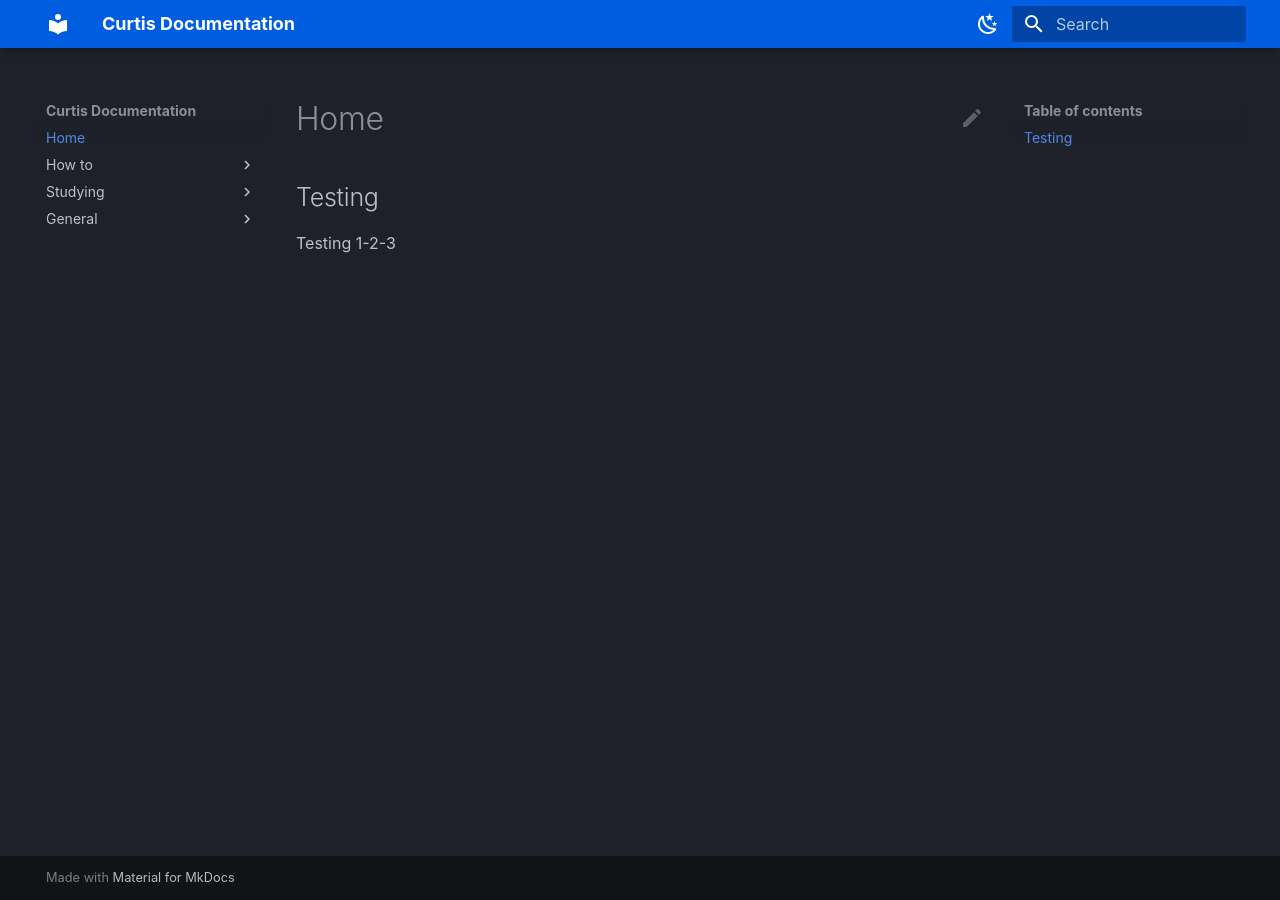
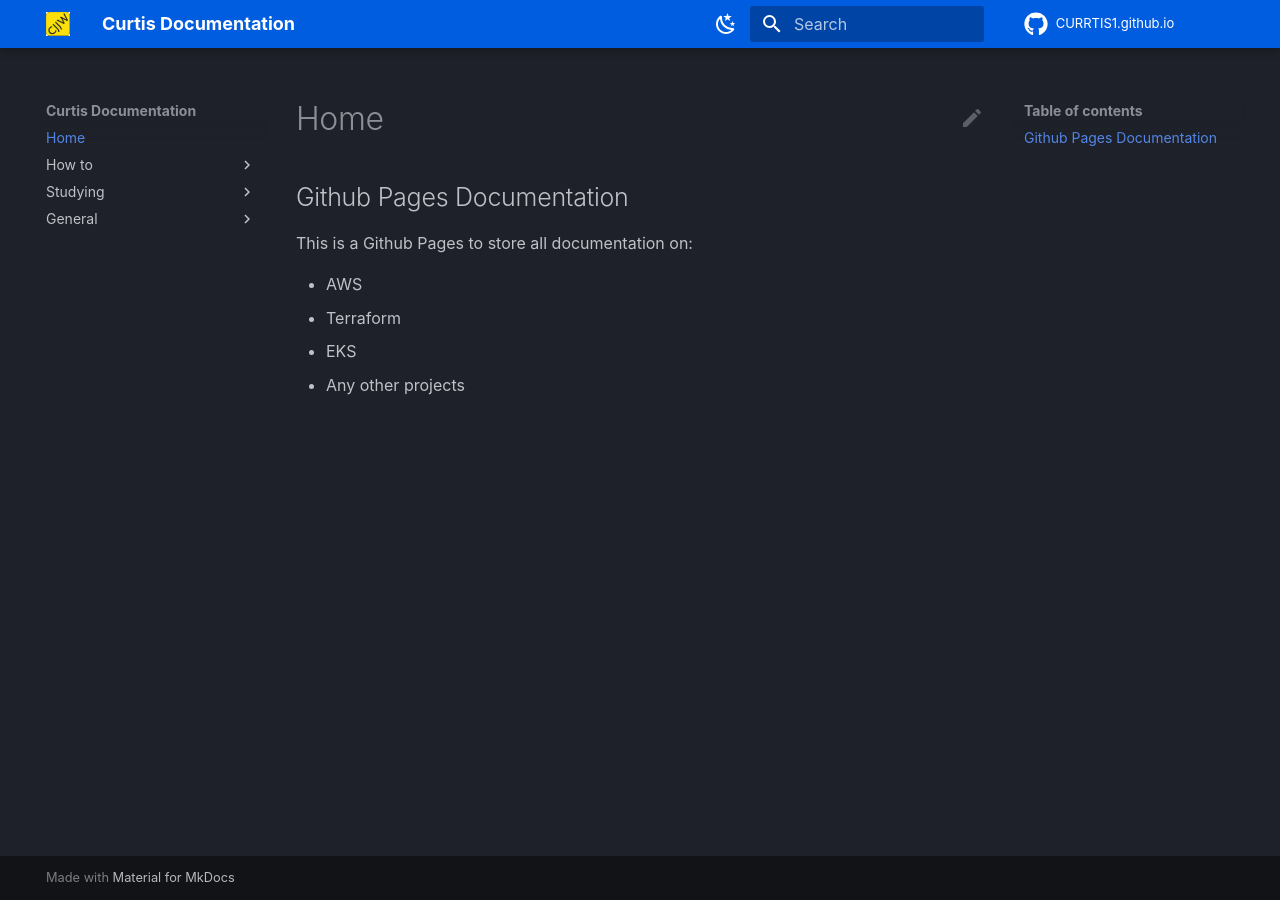
Before and after one commit to CURRTIS1/CURRTIS1.github.io, an MkDocs documentation site: the page built from docs/docs/index.md, in a window 1280 px wide. Built offline with MkDocs 1.6.1 and Material for MkDocs 9.7.7, drawn with Linux system fonts in a browser that asks for light colours; comment, search, counter and statistics services are not loaded.

Commit message:
updating

```diff
--- a/docs/docs/index.md
+++ b/docs/docs/index.md
@@ -1,3 +1,8 @@
-## Testing
+## Github Pages Documentation
 
-Testing 1-2-3
+This is a Github Pages to store all documentation on:
+
+- AWS
+- Terraform
+- EKS
+- Any other projects
--- a/docs/mkdocs.yml
+++ b/docs/mkdocs.yml
@@ -2,8 +2,8 @@ site_name: Curtis Documentation
 site_description: Documentation Site
 site_author: ""
 site_url:
-repo_name:
-repo_url:
+repo_name: CURRTIS1.github.io
+repo_url: https://github.com/CURRTIS1/CURRTIS1.github.io
 # EDIT LINES ABOVE THIS ONE FOR A NEW REPOSITORY
 edit_uri: "edit/main/docs/docs/"
 docs_dir: docs
@@ -38,8 +38,8 @@ theme:
       toggle:
         icon: material/weather-sunny
         name: Switch to light mode
-  logo: ""
-  favicon: ""
+  logo: "assets/images/icon.jpg"
+  favicon: "assets/images/favicon.ico"
   icon:
     repo: fontawesome/brands/github
     edit: material/pencil
```
Also changed, not shown: docs/docs/studying/Certified Kubernetes Application Developer (CKAD)/general.md (+12 -0 lines), docs/docs/assets/images/favicon.ico (added), docs/docs/assets/images/icon.jpg (added).
